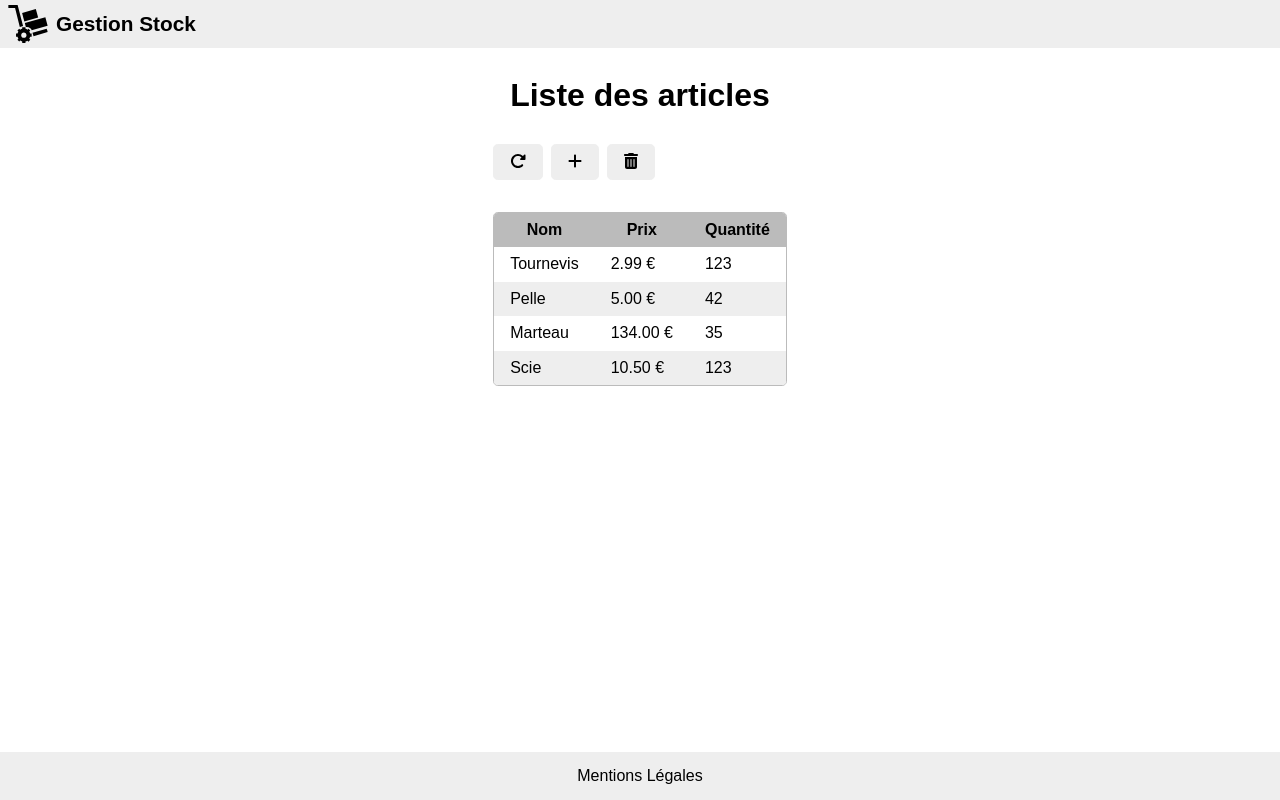
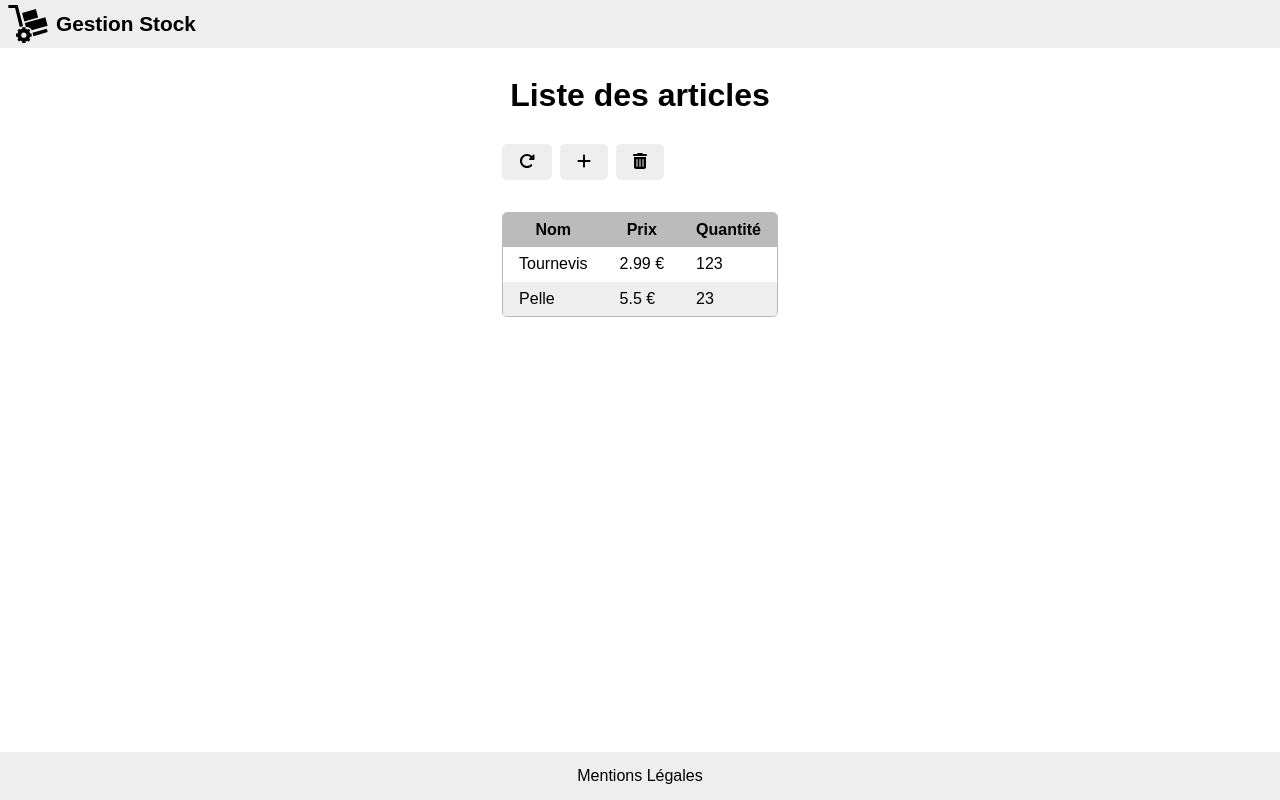
Before and after one commit to jlg-formation/any-jan-2024, an Angular app in the folder front/: page /stock in a window 1280 px wide. Built offline with nearby package versions, Linux system fonts and the light colour scheme.

Commit message:
dev: loop with @for

```diff
--- a/front/src/app/routes/list/list.component.html
+++ b/front/src/app/routes/list/list.component.html
@@ -22,26 +22,13 @@
         </tr>
       </thead>
       <tbody>
+        @for (a of articles; track a.id) {
         <tr>
-          <td class="name">Tournevis</td>
-          <td class="price">2.99 €</td>
-          <td class="qty">123</td>
+          <td class="name">{{ a.name }}</td>
+          <td class="price">{{ a.price }} €</td>
+          <td class="qty">{{ a.qty }}</td>
         </tr>
-        <tr>
-          <td class="name">Pelle</td>
-          <td class="price">5.00 €</td>
-          <td class="qty">42</td>
-        </tr>
-        <tr>
-          <td class="name">Marteau</td>
-          <td class="price">134.00 €</td>
-          <td class="qty">35</td>
-        </tr>
-        <tr>
-          <td class="name">Scie</td>
-          <td class="price">10.50 €</td>
-          <td class="qty">123</td>
-        </tr>
+        }
       </tbody>
     </table>
   </div>
--- a/front/src/app/routes/list/list.component.ts
+++ b/front/src/app/routes/list/list.component.ts
@@ -1,3 +1,4 @@
+import { CommonModule } from '@angular/common';
 import { Component } from '@angular/core';
 import { RouterModule } from '@angular/router';
 import { FontAwesomeModule } from '@fortawesome/angular-fontawesome';
@@ -18,4 +19,9 @@ export class ListComponent {
   faRotateRight = faRotateRight;
   faPlus = faPlus;
   faTrashAlt = faTrashAlt;
+
+  articles = [
+    { id: 'a1', name: 'Tournevis', price: 2.99, qty: 123 },
+    { id: 'a2', name: 'Pelle', price: 5.5, qty: 23 },
+  ];
 }
```
